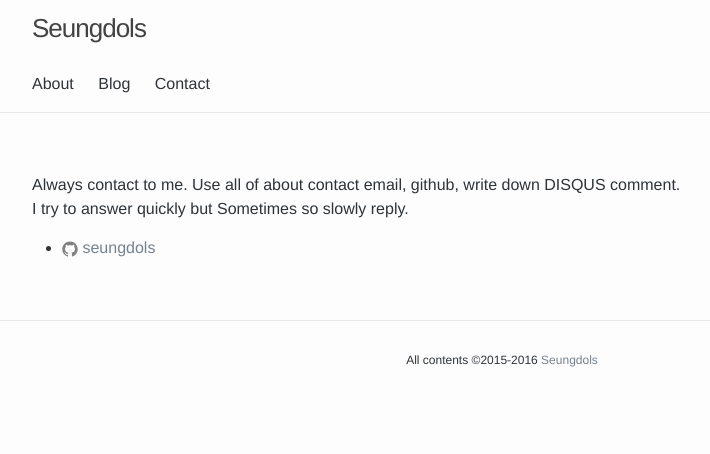
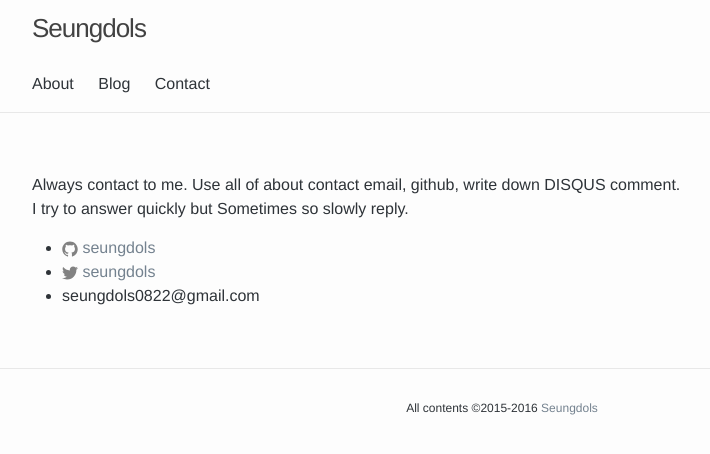
Before and after one commit to seungdols/seungdols.github.io, a Jekyll site: the page built from contact.html, in a window 1280 px wide. Shown: the top 454 px of the page, without its empty margins (138-848 px from the left). Built offline with Jekyll 4.4.1, drawn with Linux system fonts in a browser that asks for light colours; comment, search, counter and statistics services are not loaded.

Commit message:
modify contents

```diff
--- a/contact.html
+++ b/contact.html
@@ -14,6 +14,8 @@ permalink: /contact/
     <div class="social-media-list">
       <ul>
         <li>{% include icon-github.html username="seungdols" %}</li>
+        <li>{% include icon-twitter.html username="seungdols" %}</li>
+        <li>seungdols0822@gmail.com</li>
       </ul>
 
     </div>
```
